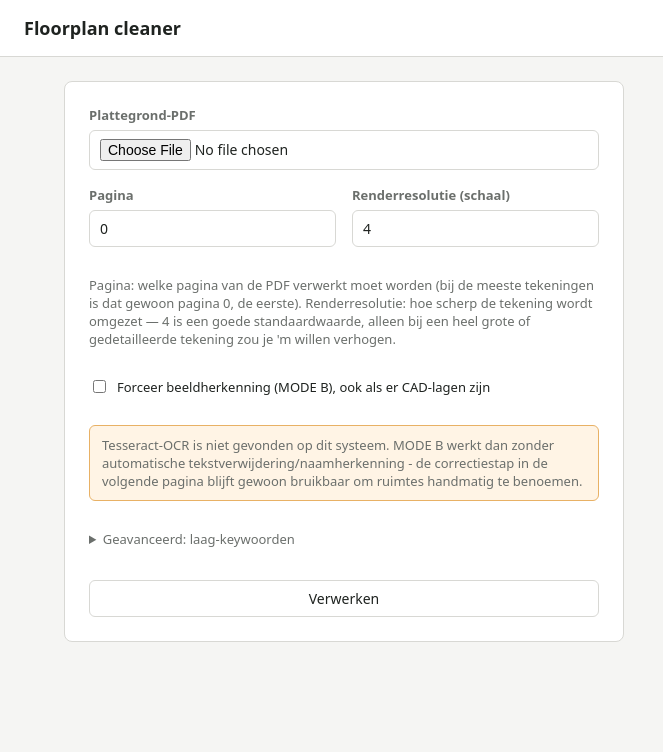
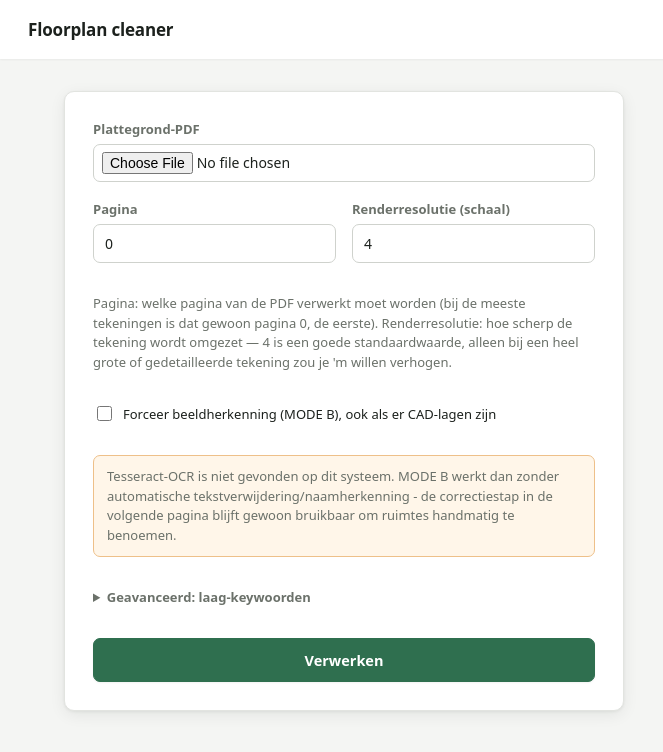
Before and after one commit to marcovanhout/Floorplan-Cleaner, a Flask app: template src/webapp/templates/index.html in a window 1280 px wide. Shown: the top 752 px of the page, without its empty margins (0-663 px from the left). Run offline with Flask 3, Linux system fonts and the light colour scheme; the template is opened without the code that fills it, so the values that code supplies are empty.

Commit message:
Modernize the visual style (sober-modern per user request)
Refined app.css: soft shadows on cards/panels, larger radii, a
focus-ring on inputs and buttons, subtle hover/active transitions, a
sticky toolbar with card-styled buttons, and a full-width primary
submit button. No HTML structure or class/id names changed, so
correct.js's selectors are untouched.

Fixed two self-inflicted regressions along the way: giving toolbar
buttons a card background (.toolbar button) had equal CSS specificity
to both .primary and .tool-btn.active and came later in the
stylesheet, so it silently overrode the green background on both the
active tool button and the Exporteren button, leaving white-on-white
text. Scoped it to :not(.primary):not(.active).

```diff
--- a/src/webapp/static/css/app.css
+++ b/src/webapp/static/css/app.css
@@ -1,15 +1,22 @@
 :root {
-  --bg: #f5f5f3;
+  --bg: #f4f5f3;
   --panel: #ffffff;
-  --border: #d8d8d4;
-  --text: #1f2320;
-  --text-muted: #6b6f6c;
+  --border: #e2e4e0;
+  --border-strong: #cfd2cd;
+  --text: #1c211d;
+  --text-muted: #6b716a;
   --accent: #2f6f4f;
-  --accent-hover: #245a3f;
-  --warning-bg: #fff4e5;
-  --warning-border: #e8b165;
-  --danger: #b34141;
+  --accent-hover: #26593f;
+  --accent-soft: rgba(47, 111, 79, 0.08);
+  --accent-ring: rgba(47, 111, 79, 0.25);
+  --warning-bg: #fff6e9;
+  --warning-border: #eec089;
+  --danger: #b3413f;
   --font: system-ui, -apple-system, "Segoe UI", sans-serif;
+  --radius: 10px;
+  --radius-sm: 7px;
+  --shadow-sm: 0 1px 2px rgba(20, 24, 21, 0.05);
+  --shadow-md: 0 4px 16px rgba(20, 24, 21, 0.07), 0 1px 3px rgba(20, 24, 21, 0.06);
 }
 
 * { box-sizing: border-box; }
@@ -19,35 +26,40 @@ body {
   background: var(--bg);
   color: var(--text);
   font-family: var(--font);
+  -webkit-font-smoothing: antialiased;
 }
 
 .topbar {
-  padding: 16px 24px;
-  border-bottom: 1px solid var(--border);
+  padding: 18px 28px;
   background: var(--panel);
+  box-shadow: var(--shadow-sm);
+  position: relative;
+  z-index: 30;
 }
 
 .topbar h1 {
   margin: 0;
-  font-size: 18px;
-  font-weight: 600;
+  font-size: 17px;
+  font-weight: 650;
+  letter-spacing: -0.01em;
 }
 
 main {
   max-width: 1200px;
   margin: 0 auto;
-  padding: 24px;
+  padding: 32px 24px;
 }
 
 .upload-form {
   background: var(--panel);
   border: 1px solid var(--border);
-  border-radius: 8px;
-  padding: 24px;
+  border-radius: var(--radius);
+  box-shadow: var(--shadow-md);
+  padding: 28px;
   max-width: 560px;
   display: flex;
   flex-direction: column;
-  gap: 16px;
+  gap: 18px;
 }
 
 .field { display: flex; flex-direction: column; gap: 6px; }
@@ -57,47 +69,89 @@ main {
 label { font-size: 13px; font-weight: 600; color: var(--text-muted); }
 
 input[type="text"], input[type="number"], input[type="file"] {
-  padding: 8px 10px;
-  border: 1px solid var(--border);
-  border-radius: 6px;
+  padding: 9px 11px;
+  border: 1px solid var(--border-strong);
+  border-radius: var(--radius-sm);
   font-size: 14px;
   font-family: var(--font);
   background: var(--panel);
   color: var(--text);
+  transition: border-color 0.15s ease, box-shadow 0.15s ease;
+}
+input[type="text"]:focus, input[type="number"]:focus {
+  outline: none;
+  border-color: var(--accent);
+  box-shadow: 0 0 0 3px var(--accent-ring);
+}
+input[type="file"] {
+  padding: 7px 8px;
+  cursor: pointer;
 }
 
 .checkbox-field label { display: flex; align-items: center; gap: 8px; font-weight: 400; color: var(--text); }
+.checkbox-field input[type="checkbox"] { accent-color: var(--accent); width: 15px; height: 15px; }
 
-.advanced summary { cursor: pointer; font-size: 13px; color: var(--text-muted); margin-bottom: 8px; }
-.advanced { display: flex; flex-direction: column; gap: 8px; }
+.advanced summary {
+  cursor: pointer;
+  font-size: 13px;
+  font-weight: 600;
+  color: var(--text-muted);
+  margin-bottom: 4px;
+}
+.advanced summary:hover { color: var(--text); }
+.advanced { display: flex; flex-direction: column; gap: 10px; }
+.advanced[open] summary { margin-bottom: 10px; }
 
 button {
   font-family: var(--font);
   font-size: 14px;
-  padding: 8px 14px;
-  border-radius: 6px;
-  border: 1px solid var(--border);
+  font-weight: 500;
+  padding: 9px 15px;
+  border-radius: var(--radius-sm);
+  border: 1px solid var(--border-strong);
   background: var(--panel);
   color: var(--text);
   cursor: pointer;
+  transition: background 0.15s ease, border-color 0.15s ease, box-shadow 0.15s ease, transform 0.05s ease;
 }
-button:hover:not(:disabled) { background: var(--bg); }
-button:disabled { opacity: 0.45; cursor: not-allowed; }
+button:hover:not(:disabled) { background: var(--bg); border-color: var(--border-strong); }
+button:active:not(:disabled) { transform: translateY(1px); }
+button:focus-visible { outline: none; box-shadow: 0 0 0 3px var(--accent-ring); }
+button:disabled { opacity: 0.4; cursor: not-allowed; }
+
 button.primary, .primary-link {
   background: var(--accent);
   color: #fff;
   border-color: var(--accent);
   font-weight: 600;
+  box-shadow: var(--shadow-sm);
 }
-button.primary:hover:not(:disabled) { background: var(--accent-hover); }
-button.tool-btn.active { background: var(--accent); color: #fff; border-color: var(--accent); }
+button.primary:hover:not(:disabled) { background: var(--accent-hover); border-color: var(--accent-hover); }
 
-.hint { font-size: 13px; color: var(--text-muted); }
+button.tool-btn.active {
+  background: var(--accent);
+  color: #fff;
+  border-color: var(--accent);
+}
+
+#upload-submit {
+  width: 100%;
+  padding: 11px 15px;
+  font-size: 14.5px;
+  background: var(--accent);
+  color: #fff;
+  border-color: var(--accent);
+  font-weight: 600;
+  box-shadow: var(--shadow-sm);
+}
+#upload-submit:hover:not(:disabled) { background: var(--accent-hover); border-color: var(--accent-hover); }
+
+.hint { font-size: 13px; line-height: 1.5; color: var(--text-muted); }
 .hint-warning {
   background: var(--warning-bg);
   border: 1px solid var(--warning-border);
-  border-radius: 6px;
-  padding: 10px 12px;
+  border-radius: var(--radius-sm);
+  padding: 11px 13px;
 }
 
 .status { font-size: 13px; color: var(--text-muted); }
```
Also changed, not shown: other parts of src/webapp/static/css/app.css (+18 -10 lines).
